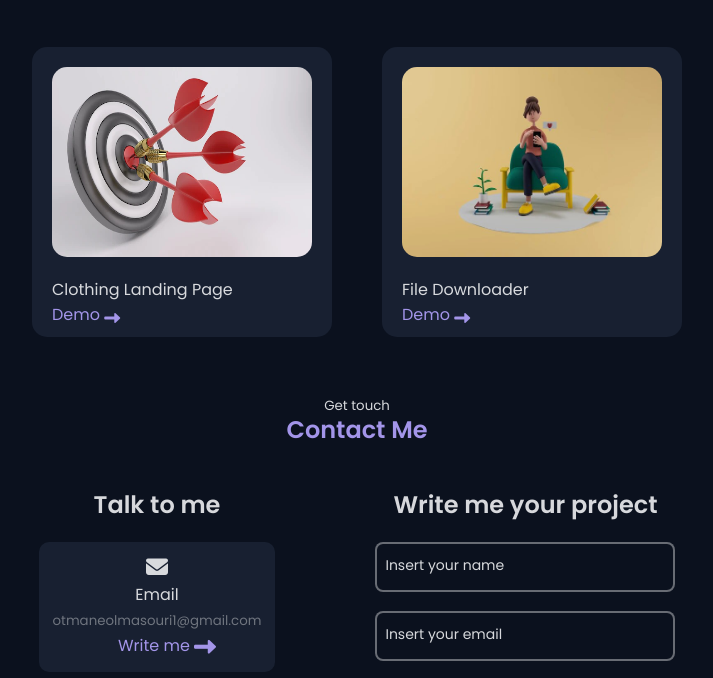
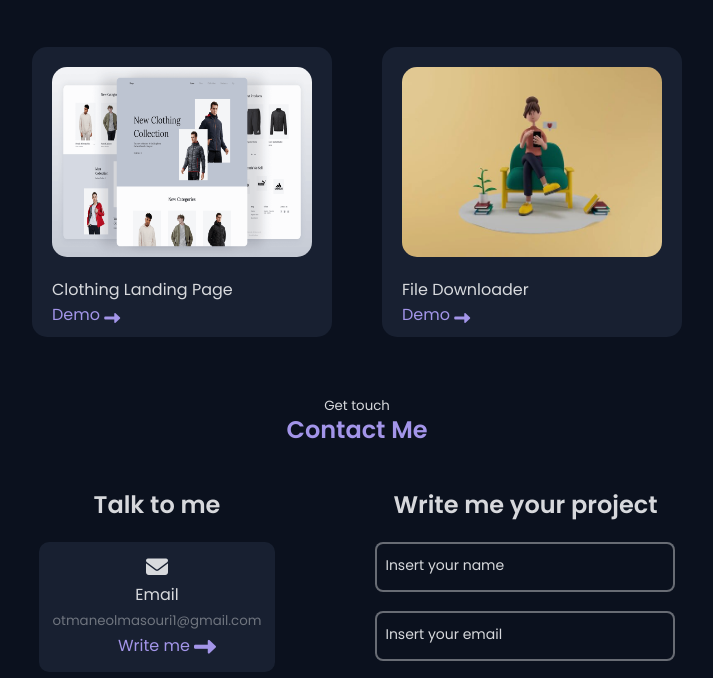
Before and after one commit to MANOTM/portfolio, a plain HTML site: page index.html in a window 1280 px wide. Shown: the part 1815-2493 px from the top of the page, without its empty margins (283-996 px from the left). Drawn offline with nearby package versions, Linux system fonts and the light colour scheme; a web font is replaced by a local one.

Commit message:
Update index.html

```diff
--- a/index.html
+++ b/index.html
@@ -227,7 +227,7 @@
             <div class="project" data-filter="template" data-aos="fade-up"
             data-aos-duration="1000">
                 <div class="img">
-                    <img src="images/templat2.jpg" alt="">
+                    <img src="images/preview.png" alt="">
                 </div>
                 <p>Clothing Landing Page</p>
                 <div class="align">
```
